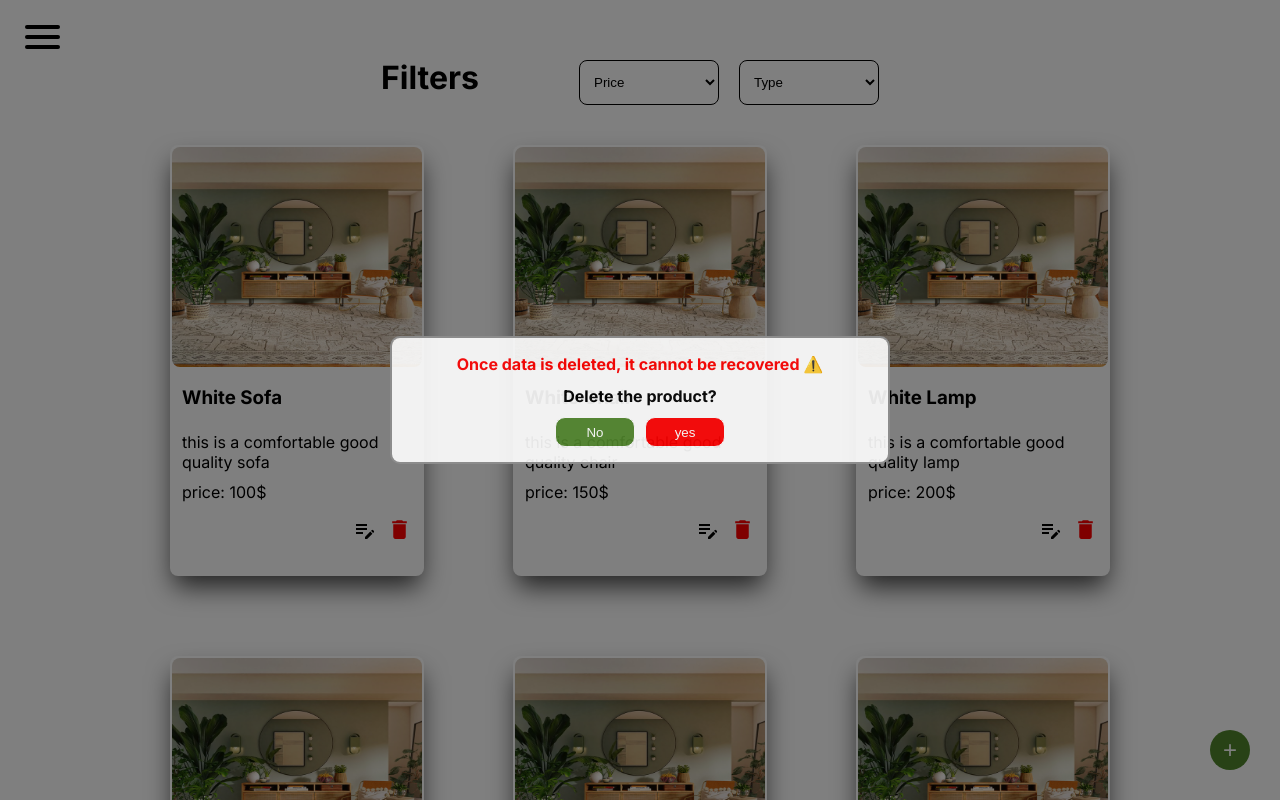
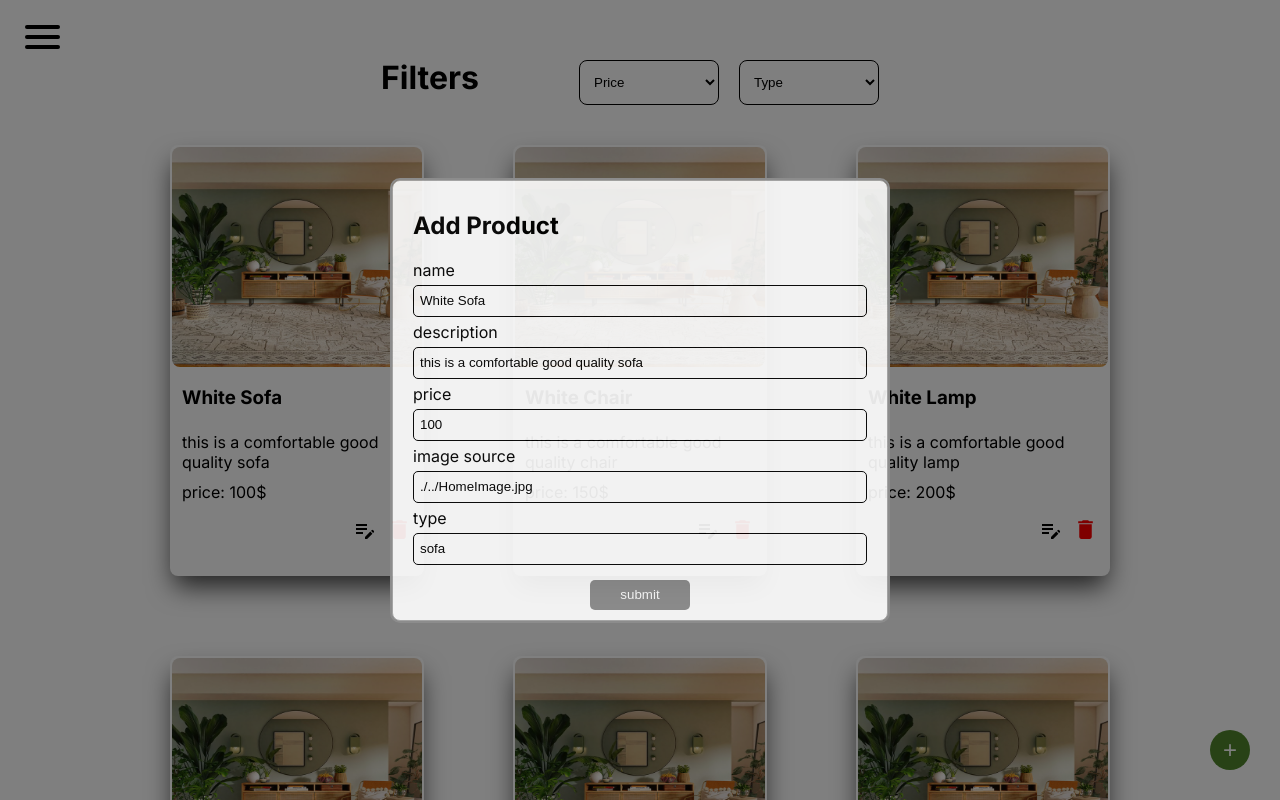
Before and after one commit to Amjad-Manafikhi/Confie, a React (Vite) app: page /dashboard/products in a window 1280 px wide. Both pictures are taken after a click on the icon 365 px from the left and 530 px from the top of the page. Shown: the top 800 px of the page. Built offline with nearby package versions, Linux system fonts and the light colour scheme.

Commit message:
updated the edit function

```diff
--- a/src/Components/DashboardComponents/FloatingModal.jsx
+++ b/src/Components/DashboardComponents/FloatingModal.jsx
@@ -2,7 +2,7 @@ import React from "react"
 import { MdVisibility } from "react-icons/md";
 
 
-export default function AddProduct({children, isOpen, setIsOpen}){
+export default function FloatingModal({children, isOpen, setIsOpen}){
 
 
     const [shouldRender, setShouldRender] = React.useState(false);
@@ -21,6 +21,22 @@ export default function AddProduct({children, isOpen, setIsOpen}){
 
 
 
+
+      React.useEffect(() => {
+        if(!isOpen)return
+
+        function handleEsc(event) {
+          if (event.key === "Escape") {
+            setIsOpen(false);
+          }
+        }
+
+        window.addEventListener("keydown", handleEsc);
+
+        return () => {
+          window.removeEventListener("keydown", handleEsc);
+        };
+      }, [isOpen]);
 
 
 
--- a/src/Components/DashboardComponents/Products.jsx
+++ b/src/Components/DashboardComponents/Products.jsx
@@ -1,6 +1,6 @@
 import React from "react"
 import Card from './../card.jsx';
-import { useSearchParams, useNavigate, useLocation } from "react-router-dom";
+import { useSearchParams } from "react-router-dom";
 import FlipMove from 'react-flip-move';
 import AddProduct from './AddProduct.jsx';
 import ToBeSureToDel from "./ToBeSureToDel.jsx";
@@ -9,7 +9,6 @@ import ToBeSureToEdit from "./ToBeSureToEdit.jsx";
 export default function Products({ products }) {
     const [stateProducts, setStateProducts] = React.useState(products);
     const [searchParams, setSearchParams] = useSearchParams();
-    const [submited, setSubmited] = React.useState(false);
     const [deleteIsOpen, setDeleteIsOpen] = React.useState(false);
     const [deleteProd, setDeleteProd] = React.useState(false);
     const [deleteTargetId, setDeleteTargetId] = React.useState(null);
@@ -22,14 +21,12 @@ export default function Products({ products }) {
         name: "",
         description: "",
         type: "",
-        id: Date.now()
+        id:-1
     });
 
     const initialPrice = searchParams.get("price") || "price";
     const initialType = searchParams.get("type") || "type";
 
-    const navigate = useNavigate();
-    const location = useLocation();
 
     function changePrice(event) {
         const price = event.target.value;
@@ -43,7 +40,6 @@ export default function Products({ products }) {
         newSearchParams.set("type", type);
         setSearchParams(newSearchParams);
     }
-    const s = "White sofa";
 
 
     const filteredProducts =
@@ -63,6 +59,7 @@ export default function Products({ products }) {
         setDeleteTargetId(id);
     }
     function handleEdit(id){
+        setNewProdValues(stateProducts.find(prod => prod.id===id ))
         setEditIsOpen(true);
         setEditTargetId(id);
     }
@@ -74,17 +71,20 @@ export default function Products({ products }) {
             return  prev.filter(product => product.id!==id )
             }
         )}
-        setDeleteProd(null);
+        setDeleteProd(false);
     },[deleteProd])
 
     React.useEffect(()=>{
         if(editProd){
             const id=editTargetId;
-            setStateProducts( prev =>{
-            return  prev.filter(product => product.id!==id )
-            }
-        )}
-        setEditProd(null);
+            setStateProducts(prev =>
+                prev.map(product =>
+                  product.id === id ? newProdValues : product
+                )
+              );
+
+        }
+        setEditProd(false);
     },[editProd])
 
 
@@ -142,7 +142,7 @@ export default function Products({ products }) {
                 stateProducts={stateProducts}
                 setStateProducts={setStateProducts}
             />
-            <ToBeSureToDel
+             <ToBeSureToDel
                 deleteIsOpen={deleteIsOpen}
                 setDeleteProd={setDeleteProd}
                 setDeleteIsOpen={setDeleteIsOpen}
@@ -151,6 +151,9 @@ export default function Products({ products }) {
                 editIsOpen={editIsOpen}
                 setEditProd={setEditProd}
                 setEditIsOpen={setEditIsOpen}
+                newProdValues={newProdValues}
+                setNewProdValues={setNewProdValues}
+                setIsOpen={setEditIsOpen}
             />
         </>
     )
--- a/src/Components/DashboardComponents/ToBeSureToDel.jsx
+++ b/src/Components/DashboardComponents/ToBeSureToDel.jsx
@@ -9,7 +9,7 @@ export default function ToBeSureToDel({deleteIsOpen,  setDeleteProd, setDeleteIs
 
     }
     return (
-        <FLoatingModal isOpen={deleteIsOpen} setIsOpen={ () => {}}>
+        <FLoatingModal isOpen={deleteIsOpen} setIsOpen={setDeleteIsOpen }>
             <div className="delete-warning">
                 <h4 className="delete-message">Once data is deleted, it cannot be recovered ⚠️</h4>
                 <h4 className="delete-message" style={{color:"black "}}>Delete the product?</h4>
--- a/src/Components/DashboardComponents/ToBeSureToEdit.jsx
+++ b/src/Components/DashboardComponents/ToBeSureToEdit.jsx
@@ -1,29 +1,59 @@
 import React from "react"
 import FLoatingModal from './FloatingModal.jsx';
-export default function ToBeSureToEdit({editIsOpen,  setEditProd, setEditIsOpen}){
+export default function ToBeSureToEdit({editIsOpen,  setEditProd, setEditIsOpen, newProdValues, setNewProdValues, setIsOpen}){
 
 
-    function handleClick (value){
-        setEditProd(value);
-        setEditIsOpen(false);
 
-    }
+
+        function changeProdValues(event) {
+
+            setNewProdValues(prev => ({
+                ...prev,
+                [event.target.id]: event.target.value
+            }));
+        }
+
+        function submitProduct(event) {
+            event.preventDefault();
+            setEditProd(true)
+            setEditIsOpen(false);
+
+
+        }
+
     return (
-        <FLoatingModal isOpen={editIsOpen} setIsOpen={ () => {}}>
-            <div className="delete-warning">
-                <h4 className="delete-message">Once data is deleted, it cannot be recovered ⚠️</h4>
-                <h4 className="delete-message" style={{color:"black "}}>Delete the product?</h4>
-                <div>
-                    <button
-                        className="no"
-                        onClick={() =>handleClick(false)}
-                    >No</button>
-                    <button
-                        className="yes"
-                        onClick={() =>handleClick(true)}
-                    >yes</button>
-                </div>
-            </div>
+        <FLoatingModal isOpen={editIsOpen} setIsOpen={setIsOpen}>
+
+
+                <form
+                    name="addProds"
+                    className="add-prods"
+                    onSubmit={submitProduct}
+                >
+                    <h2>Add Product</h2>
+                    <label htmlFor="name">name</label>
+                    <input value={newProdValues.name} id="name" type="text" onChange={changeProdValues}  />
+
+                    <label htmlFor="description">description</label>
+                    <input value={newProdValues.description} id="description" type="text" onChange={changeProdValues}  />
+
+                    <label htmlFor="price">price</label>
+                    <input value={newProdValues.price} id="price" type="text" onChange={changeProdValues} />
+
+                    <label htmlFor="imgSrc">image source</label>
+                    <input value={newProdValues.imgSrc} id="imgSrc" type="text" onChange={changeProdValues}  />
+
+                    <label htmlFor="type">type</label>
+                    <input value={newProdValues.type} id="type" type="text" onChange={changeProdValues} />
+
+                    <button type="submit" className="submit-button">submit</button>
+
+                </form>
+
+
+
+
+
         </FLoatingModal>
     )
 }
```
Also changed, not shown: src/Components/DashboardComponents/AddProduct.jsx (+3 -4 lines).
